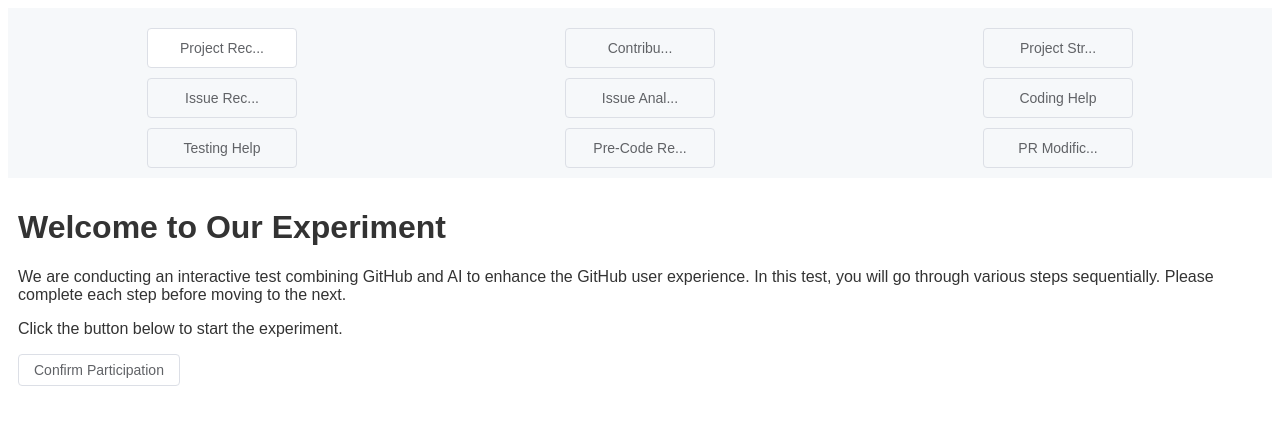
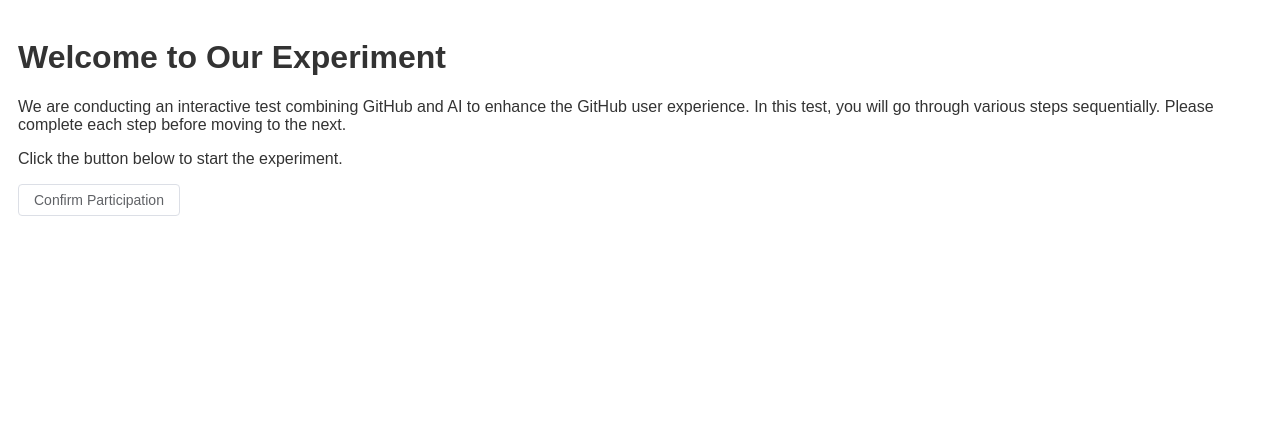
Before and after one commit to yhzhu99/OSSerCopilot, a Vue app: page / in a window 1280 px wide. Shown: the top 424 px of the page. Built offline with nearby package versions, Linux system fonts and the light colour scheme.

Commit message:
feat: add welcome page

```diff
--- a/src/App.vue
+++ b/src/App.vue
@@ -20,6 +20,8 @@ const progress = ref(0);
 const displayMessage = ref('');
 const currentView = ref('introduction'); // 初始视图为引导页
 const completedTasks = ref({});
+const currentTask = ref(''); // 追踪当前任务
+
 
 // 更新进度
 const updateProgress = (newProgress) => {
@@ -38,11 +40,16 @@ const switchView = (view, index) => {
     }
   }
   currentView.value = view;
+  // 只更新当前任务为有效任务
+  if (!completedTasks.value[view]) {
+    currentTask.value = view;
+  }
 };
 
 // 标记任务完成
 const markCompleted = (view) => {
   completedTasks.value[view] = true;
+  // 保持当前任务不变以便用户回退时仍保持绿色
   // 自动跳转到下一个任务
   const currentIndex = navItems.findIndex(item => item.view === view);
   if (currentIndex < navItems.length - 1) {
@@ -52,6 +59,7 @@ const markCompleted = (view) => {
 
 const startExperiment = () => {
   currentView.value = navItems[0].view;
+  currentTask.value = navItems[0].view; // 设置初始任务
 };
 
 const canProceed = (index) => {
@@ -74,15 +82,15 @@ onMounted(() => {
 
 <template>
   <div class="main-page">
-    <header class="header">
+    <header class="header" v-if="currentView !== 'introduction'">
       <div class="nav-bar">
         <el-tooltip v-for="(item, index) in navItems" :key="item.view" :content="item.fullText" placement="bottom">
         <el-button
           :style="{
-              backgroundColor: completedTasks[item.view] ? '#0366d6' :
-                             currentView === item.view ? '#28a745' :
+            backgroundColor: currentTask === item.view ? '#28a745' :
+                            completedTasks[item.view] ? '#0366d6' :
                             canProceed(index) ? '' : '#f6f8fa',
-              color: completedTasks[item.view] || currentView === item.view ? 'white' : ''
+            color: currentTask === item.view || completedTasks[item.view] ? 'white' : ''
           }"
           @click="() => switchView(item.view, index)"
           class="nav-button"
```
Lines whose indentation alone changed are shown as unchanged.
